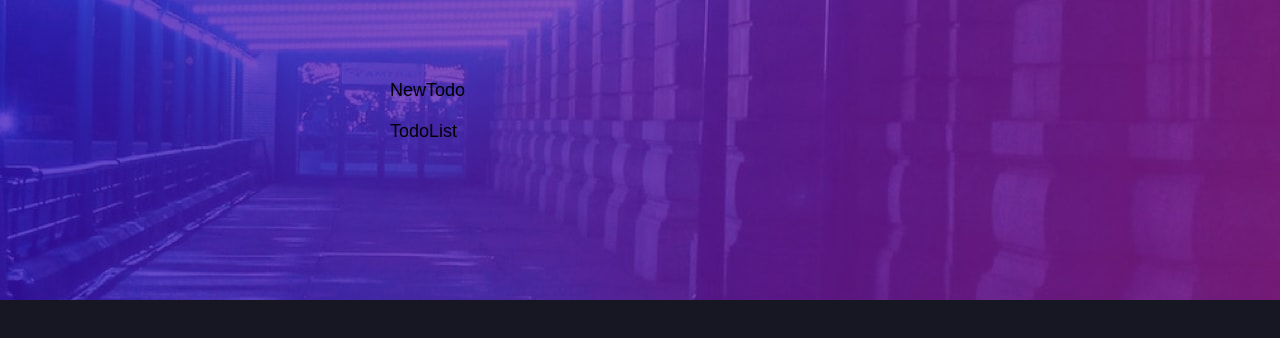
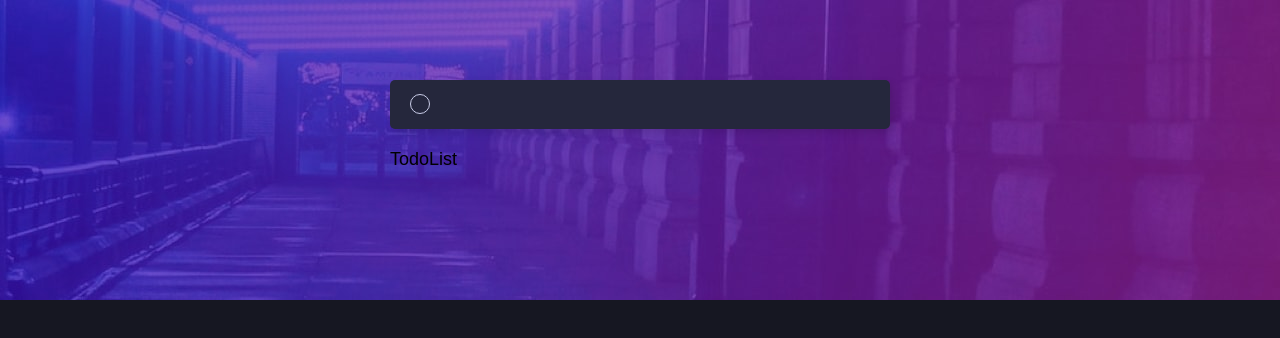
Before and after one commit to JaneMoroz/frontend-mentor-todo-app, a React (Create React App) app: page / in a window 1280 px wide. Shown: the top 338 px of the page. Built offline with nearby package versions, Linux system fonts and the light colour scheme.

Commit message:
feat: add new todo component

```diff
--- a/src/components/NewTodo.tsx
+++ b/src/components/NewTodo.tsx
@@ -1,7 +1,15 @@
 import React from "react";
 
+// Styled Components
+import { NewTodoForm, NewTodoInput } from "../styles/newTodoStyles";
+
 const NewTodo = () => {
-  return <div>NewTodo</div>;
+  return (
+    <NewTodoForm>
+      <span className="circle" />
+      <NewTodoInput />
+    </NewTodoForm>
+  );
 };
 
 export default NewTodo;
--- /dev/null
+++ b/src/styles/newTodoStyles.ts
@@ -0,0 +1,28 @@
+import styled from "styled-components";
+
+export const NewTodoForm = styled.form`
+  display: flex;
+  align-items: center;
+  column-gap: 1.4rem;
+  background: ${(props) => props.theme.listBackground};
+  border-radius: 5px;
+  padding: 1.4rem 2rem;
+  box-shadow: 4px 4px 8px rgba(0, 0, 0, 0.125);
+
+  span {
+    display: block;
+    height: 2rem;
+    width: 2rem;
+    border-radius: 50%;
+    border: 0.5px solid ${(props) => props.theme.primary};
+    background: ${(props) => props.theme.listBackground};
+  }
+`;
+
+export const NewTodoInput = styled.input`
+  margin: 0;
+  background: ${(props) => props.theme.listBackground};
+  border: none;
+  outline: none;
+  color: ${(props) => props.theme.primary};
+`;
```
